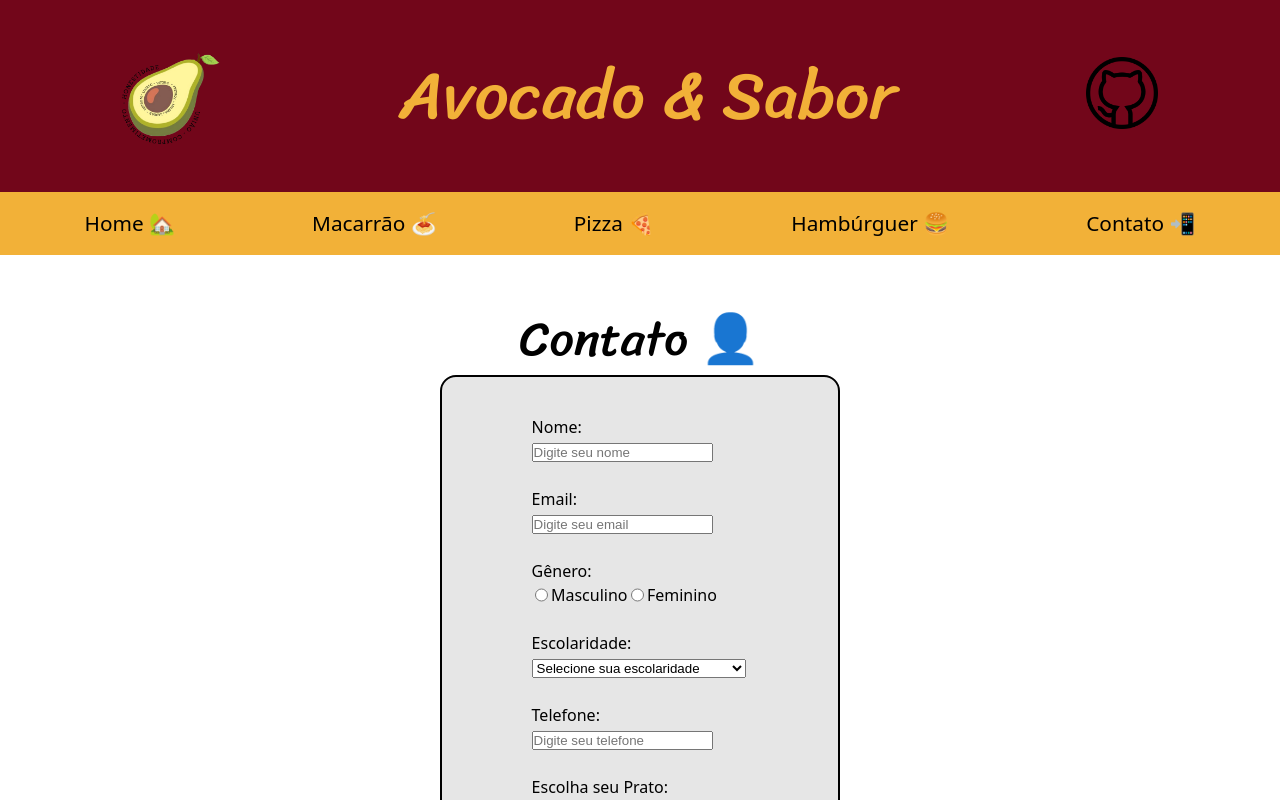
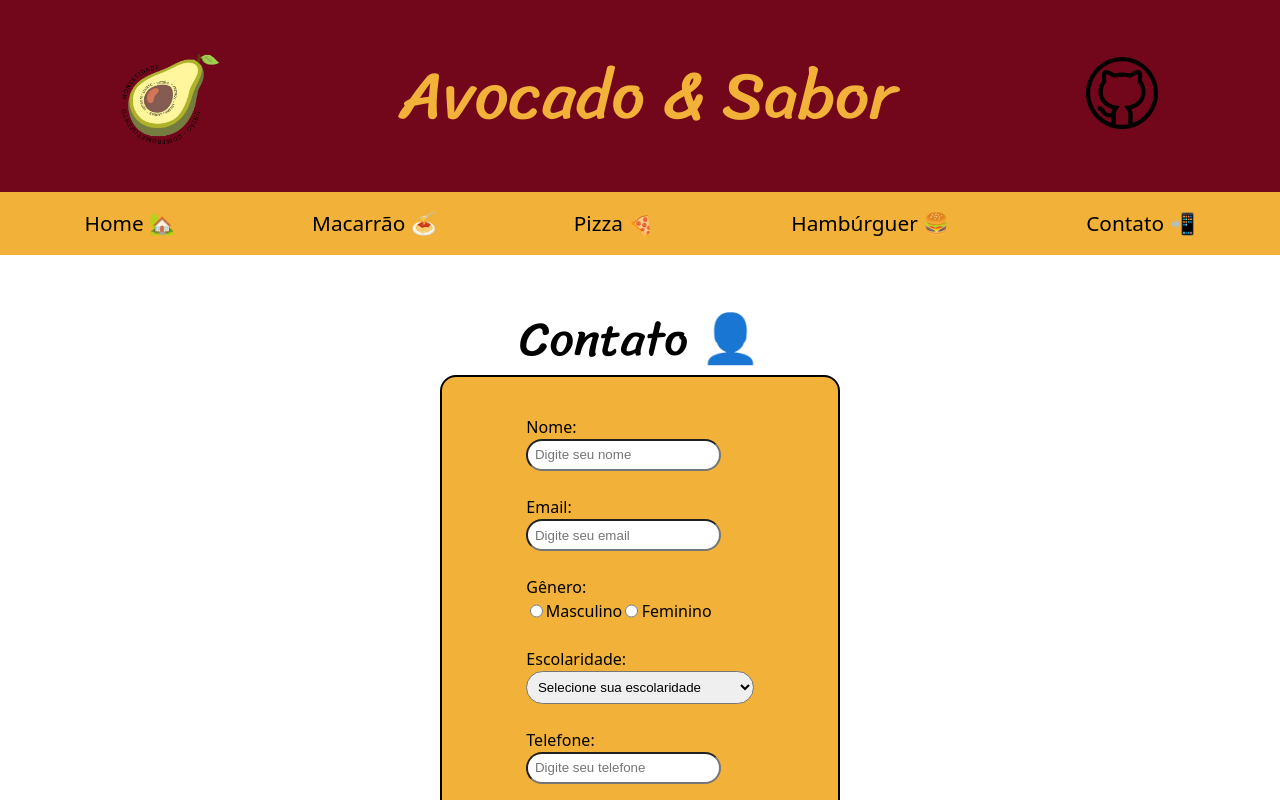
Before and after one commit to PietroMelle/DesafioRapido, a React (Vite) app in the folder DesafioRapido/: page /contato in a window 1280 px wide. Shown: the top 800 px of the page. Built offline with nearby package versions, Linux system fonts and the light colour scheme.

Commit message:
Css página 4

```diff
--- a/DesafioRapido/src/pages/Page4.jsx
+++ b/DesafioRapido/src/pages/Page4.jsx
@@ -62,7 +62,7 @@ function Page4() {
           <form onSubmit={handleSubmit}>
             Nome:
             <br/>
-            <input
+            <input className="input"
               type="text"
               placeholder="Digite seu nome"
               value={nome}
@@ -74,7 +74,7 @@ function Page4() {
 
             Email:
             <br/>
-            <input
+            <input className="input"
               type="email"
               placeholder="Digite seu email"
               value={email}
@@ -87,7 +87,7 @@ function Page4() {
             Gênero:
             <label className="genero">
               <br/>
-              <input
+              <input className="input"
                 type="radio"
                 value="Masculino"
                 checked={genero === "Masculino"}
@@ -95,7 +95,7 @@ function Page4() {
               />
               Masculino
 
-              <input
+              <input className="input"
                 type="radio"
                 value="Feminino"
                 checked={genero === "Feminino"}
@@ -108,7 +108,7 @@ function Page4() {
 
             Escolaridade:
             <br/>
-            <select value={escolaridade} onChange={(e) => setEscolaridade(e.target.value)}>
+            <select className="input" value={escolaridade} onChange={(e) => setEscolaridade(e.target.value)}>
               <option value=""> Selecione sua escolaridade </option>
               <option value="Ensino Fundamental Incompleto"> Ensino Fundamental Incompleto </option>
               <option value="Ensino Fundamental Completo"> Ensino Fundamental Completo </option>
@@ -116,6 +116,8 @@ function Page4() {
               <option value="Ensino Médio Completo"> Ensino Médio Completo </option>
               <option value="Curso Superior Incompleto"> Curso Superior Incompleto </option>
               <option value="Curso Superior Completo"> Curso Superior Completo </option>
+              <option value="Pós-Graduação"> Pós-Graduação </option>
+
             </select>
 
             <br />
@@ -124,7 +126,7 @@ function Page4() {
             <label>
               Telefone:
               <br/>
-              <input
+              <input className="input"
               type="tel"
               value={telefone}
               placeholder="Digite seu telefone"
@@ -140,8 +142,10 @@ function Page4() {
               <br/>
               <input type="checkbox" value="Pedido1" onChange={(e) => escolherPrato(e)}/>
               <label> Prato 1 </label>
+              <br/>
               <input type="checkbox" value="Pedido2" onChange={(e) => escolherPrato(e)}/>
               <label> Prato 2</label>
+              <br/>
               <input type="checkbox" value="Pedido3" onChange={(e) => escolherPrato(e)}/>
               <label> Prato 3 </label>
             </label>
--- a/DesafioRapido/src/pages/style/Page4.css
+++ b/DesafioRapido/src/pages/style/Page4.css
@@ -3,15 +3,15 @@
     justify-content: center;
     border: black solid 2px;
     border-radius: 1em;
-    background-color: #E6E6E6;
+    background-color: #F2B138;
     width: 26vw;
     padding: 2em;
-    height: 30em;
+    height: 35em;
     align-items: center;
 }
 
 .botao{
-    background-color: #12CDD4;
+    background-color: #BF2626;
     padding: 0.7em;
     border-radius: 10px;
     border: solid black 0.1em;
@@ -28,3 +28,8 @@
     display: flex;
     gap: 0.2em;
 }
+
+.input{
+    padding: 0.5em;
+    border-radius: 25px;
+}
```
